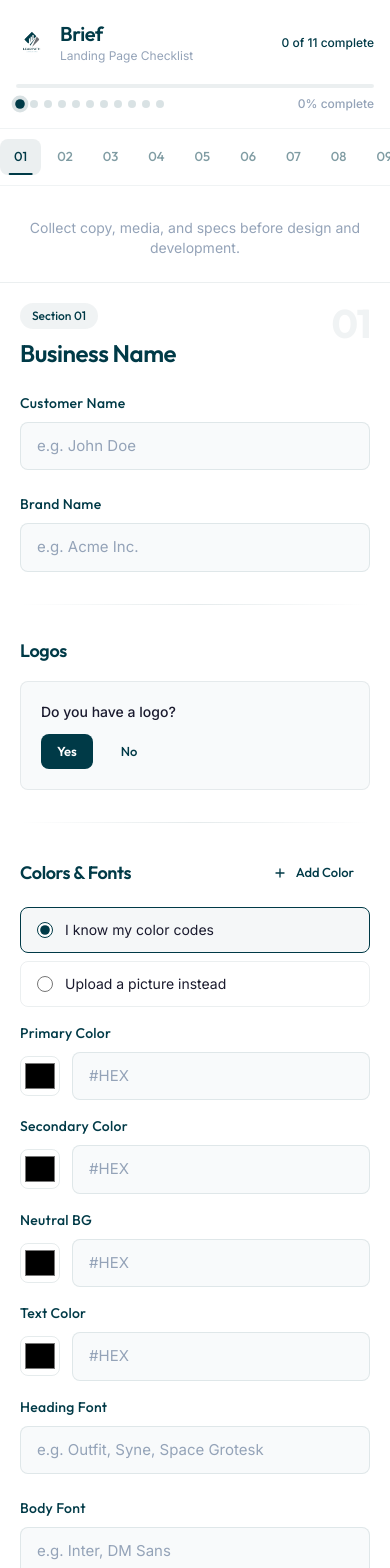
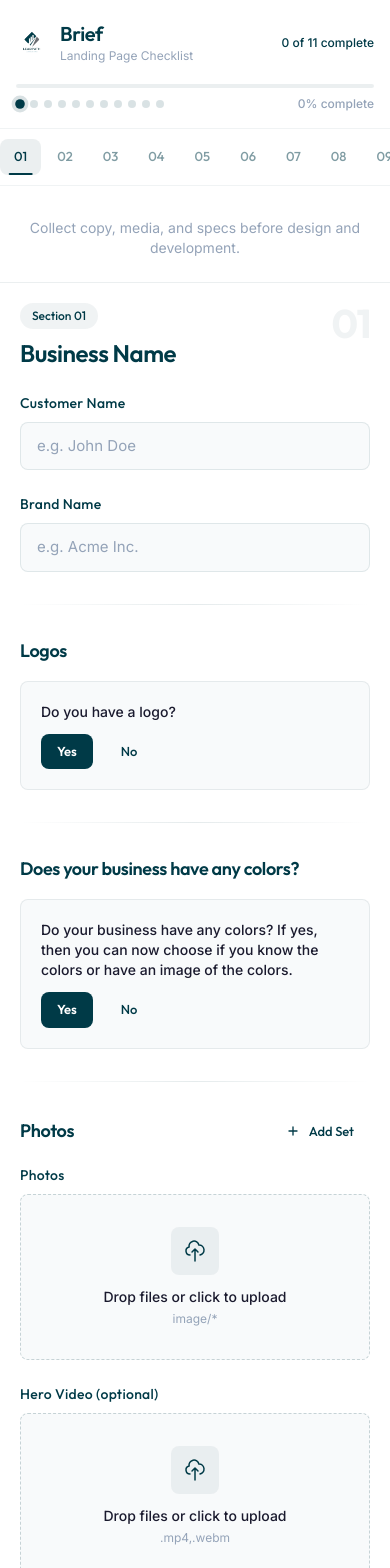
Before and after one commit to dphubltd/landingpage_assessment, a Next.js app in the folder frontend/: page / in a window 390 px wide. Shown: the top 1568 px of the page. Built offline with nearby package versions, Linux system fonts and the light colour scheme.

Commit message:
feat: add color selection options to the form component

```diff
--- a/frontend/src/components/Form.js
+++ b/frontend/src/components/Form.js
@@ -468,6 +468,7 @@ export default function Form() {
   const [extraMedia, setExtraMedia] = useState([]);
   const [hasLogo, setHasLogo] = useState(null);
   const [wantLogoCreated, setWantLogoCreated] = useState(null);
+  const [hasColors, setHasColors] = useState(null);
   const [colorUploadMode, setColorUploadMode] = useState(false);
   const [activeSection, setActiveSection] = useState(0);
   const [submitting, setSubmitting] = useState(false);
@@ -898,29 +899,44 @@ export default function Form() {
             </div>
             <div className="section-divider" />
             <div>
-              <div className="flex items-center justify-between mb-4">
-                <h3 className="font-heading font-semibold text-main text-lg flex items-center gap-2">
-                  Colors & Fonts
+              <h3 className="font-heading font-semibold text-main text-lg flex items-center gap-2 mb-4">
+                Does your business have any colors?
               </h3>
+              {hasColors === null && (
+                <div className="p-5 rounded-lg bg-[#f8fafb] border border-[rgba(0,58,71,0.08)]">
+                  <p className="text-sm text-[#1a1a2e] font-medium mb-3">
+                    Do your business have any colors? If yes, then you can now choose if you know the colors or have an image of the colors.
+                  </p>
+                  <div className="flex gap-3">
                     <button
                       type="button"
-                  onClick={addExtraColor}
+                      onClick={() => setHasColors(true)}
+                      className="btn-primary btn-small"
+                    >
+                      Yes
+                    </button>
+                    <button
+                      type="button"
+                      onClick={() => setHasColors(false)}
                       className="btn-ghost btn-small"
                     >
-                  <svg
-                    className="w-4 h-4"
-                    fill="none"
-                    stroke="currentColor"
-                    viewBox="0 0 24 24"
-                  >
-                    <path
-                      strokeLinecap="round"
-                      strokeLinejoin="round"
-                      strokeWidth={2}
-                      d="M12 6v6m0 0v6m0-6h6m-6 0H6"
-                    />
-                  </svg>
-                  Add Color
+                      No
+                    </button>
+                  </div>
+                </div>
+              )}
+              {hasColors === true && (
+                <div>
+                  <div className="flex items-center justify-between mb-4">
+                    <p className="text-sm text-[#94a3b8]">
+                      Select how you want to provide your colors
+                    </p>
+                    <button
+                      type="button"
+                      onClick={() => { setHasColors(null); setColorUploadMode(false); }}
+                      className="text-xs text-[#94a3b8] hover:text-main underline"
+                    >
+                      Change answer
                     </button>
                   </div>
                   <div className="mb-4">
@@ -953,7 +969,29 @@ export default function Form() {
                       values={files.colorReferenceImage}
                     />
                   ) : (
-                <>
+                    <div className="space-y-4">
+                      <div className="flex items-center justify-between">
+                        <button
+                          type="button"
+                          onClick={addExtraColor}
+                          className="btn-ghost btn-small"
+                        >
+                          <svg
+                            className="w-4 h-4"
+                            fill="none"
+                            stroke="currentColor"
+                            viewBox="0 0 24 24"
+                          >
+                            <path
+                              strokeLinecap="round"
+                              strokeLinejoin="round"
+                              strokeWidth={2}
+                              d="M12 6v6m0 0v6m0-6h6m-6 0H6"
+                            />
+                          </svg>
+                          Add Color
+                        </button>
+                      </div>
                       <div className="grid grid-cols-1 sm:grid-cols-2 lg:grid-cols-4 gap-4">
                         <ColorInput
                           label="Primary Color"
@@ -976,7 +1014,7 @@ export default function Form() {
                           onChange={update("textColor")}
                         />
                       </div>
-                  <div className="grid grid-cols-1 sm:grid-cols-2 gap-6 mt-4">
+                      <div className="grid grid-cols-1 sm:grid-cols-2 gap-6">
                         <TextInput
                           label="Heading Font"
                           value={data.headingFont}
@@ -991,7 +1029,7 @@ export default function Form() {
                         />
                       </div>
                       {extraColors.length > 0 && (
-                    <div className="mt-6 grid grid-cols-1 sm:grid-cols-2 lg:grid-cols-4 gap-4">
+                        <div className="grid grid-cols-1 sm:grid-cols-2 lg:grid-cols-4 gap-4">
                           {extraColors.map((c, i) => (
                             <div key={i} className="relative animate-fade-in">
                               <button
@@ -1022,7 +1060,9 @@ export default function Form() {
                           ))}
                         </div>
                       )}
-                </>
+                    </div>
+                  )}
+                </div>
               )}
             </div>
             <div className="section-divider" />
@@ -1072,6 +1112,7 @@ export default function Form() {
                   multiple
                   onChange={updateFiles("partnerLogos")}
                   values={files.partnerLogos}
+                  className="hidden"
                 />
               </div>
               {extraMedia.map((_, i) => (
@@ -1118,6 +1159,7 @@ export default function Form() {
                       multiple
                       onChange={updateFiles(`extraMedia_${i}_logos`)}
                       values={files[`extraMedia_${i}_logos`]}
+                      className="hidden"
                     />
                   </div>
                 </div>
@@ -1263,7 +1305,7 @@ export default function Form() {
               </div>
             </div>
             <TextInput
-              label="Elevator Pitch"
+              label="Company Overview"
               value={data.elevatorPitch}
               onChange={update("elevatorPitch")}
               placeholder="Business mission and market focus..."
```
Lines whose indentation alone changed are shown as unchanged.
